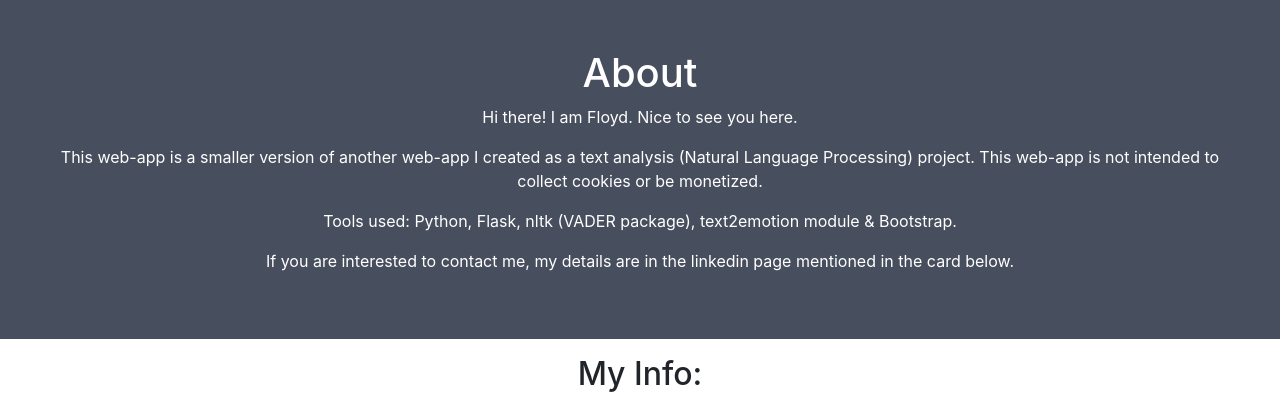
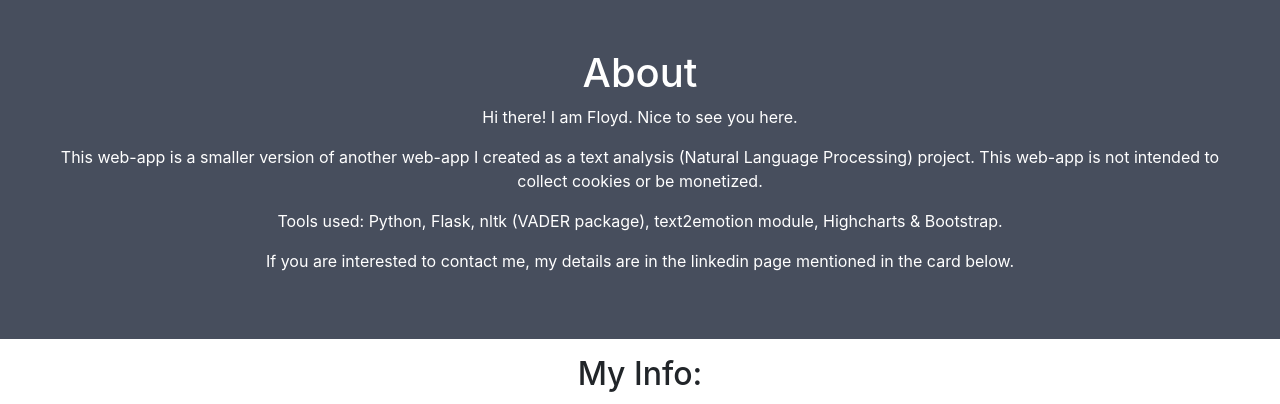
Before and after one commit to FloydFernandes/Sentiment-Analyzer, a Flask app: page /about in a window 1280 px wide. Shown: the part 57-461 px from the top of the page. Run offline with Flask 2, Linux system fonts and the light colour scheme; some libraries are stand-ins or nearby versions.

Commit message:
Update about.html

```diff
--- a/templates/about.html
+++ b/templates/about.html
@@ -109,7 +109,7 @@
         <h1>About</h1>
         <p>Hi there! I am Floyd. Nice to see you here.</p>
         <p>This web-app is a smaller version of another web-app I created as a text analysis (Natural Language Processing) project. This web-app is not intended to collect cookies or be monetized.</p>
-        <p>Tools used: Python, Flask, nltk (VADER package), text2emotion module & Bootstrap.</p>
+        <p>Tools used: Python, Flask, nltk (VADER package), text2emotion module, Highcharts & Bootstrap.</p>
         <p>If you are interested to contact me, my details are in the linkedin page mentioned in the card below.</p>
     </div>
 
```
